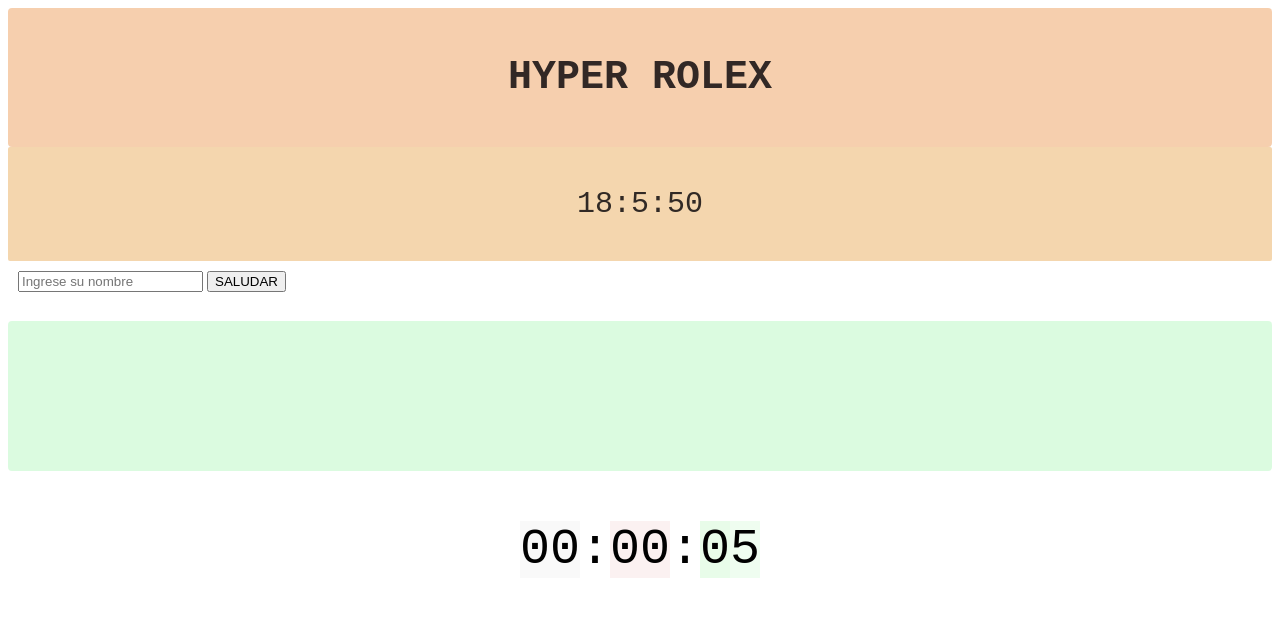
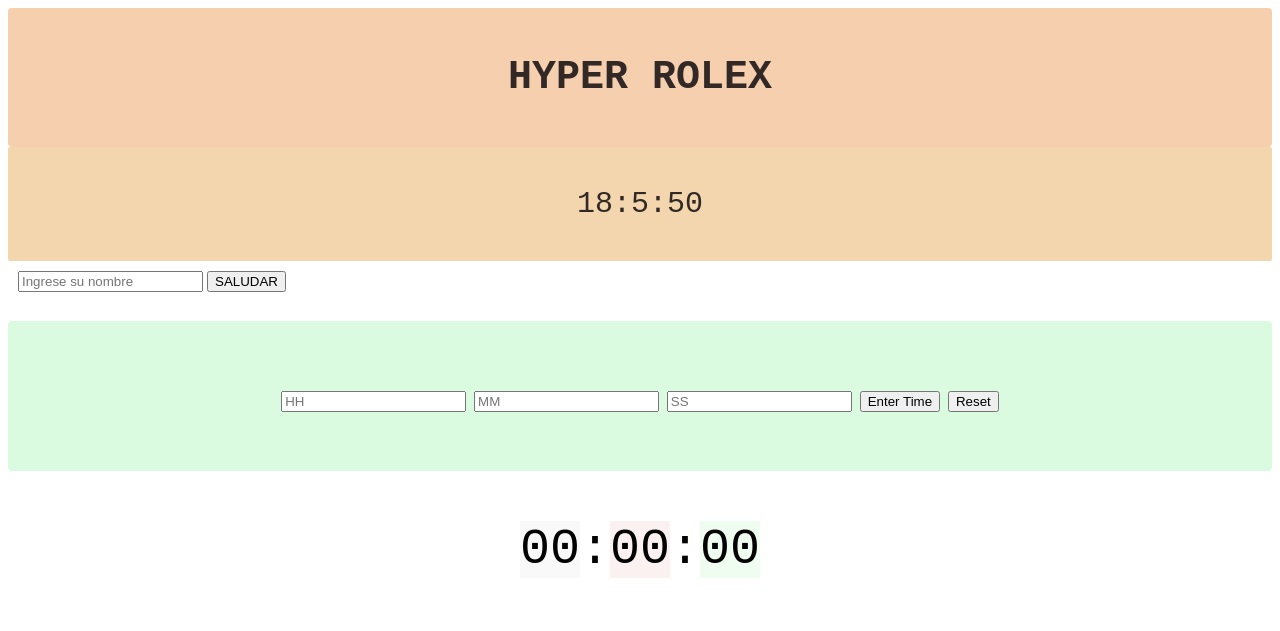
Before and after one commit to HX-MLuquez/clock_in_javascript, a plain HTML site: page index.html in a window 1280 px wide. Drawn offline with Linux system fonts and the light colour scheme.

Commit message:
optimize 1 CLOCK nuclear

```diff
--- a/app.js
+++ b/app.js
@@ -33,32 +33,36 @@ function armarSaludo(name) {
 // ------>>>>>  MI RELOJ NUCLEAR <<<<<<<------
 // ------>>>>>  MY ROLEX NUCLEAR <<<<<<<------
 
-(function () {
-    var timeNuclear = function clockNuclear() {
+
+
+function enterTime(cancel) {
+    if (cancel == 0) {
+        console.log("Cancel");
+
+    } else {
+        let hh = document.getElementById("hh").value;
+        let mm = document.getElementById("mm").value;
+        let ss = document.getElementById("ss").value;
+        // console.log('sssss    esssss_______', ss);
+
+        var timeNuclear = function () {
             setInterval(function () {
+                console.log('sssss    esssss_______', ss);
                 const pTime = document.getElementById("clock_nuclear_seg");
                 const itemCero = document.getElementById("include_cero_seg");
-            if (pTime.innerText < 9 ) {
-                itemCero.innerText = "0";
-             } else {
-                itemCero.innerText = "";
-            }
                 pTime.textContent = pTime.textContent.replace(/\d+/, function (digit) { // replace the digit with the result of the function  con expresiones regulares
-                return (parseInt(digit, 10) + 1) % 60;
+                    let results_seg = (parseInt(digit, 10) + 1) % 60;
+                    results_seg = results_seg * ss;
+                    ss = 1;
+                    return results_seg > 9 ? results_seg : '0' + results_seg;
                 });
-
-            console.log("queeeeeee");
             }, 1000);
             setInterval(function () {
                 const pTime = document.getElementById("clock_nuclear_min");
                 const itemCero = document.getElementById("include_cero_min");
-            if (pTime.innerText < 9) {
-                itemCero.innerText = "0";
-            } else {
-                itemCero.innerText = "";
-            }
                 pTime.textContent = pTime.textContent.replace(/\d+/, function (digit) {
-                return (parseInt(digit, 10) + 1) % 60;
+                    let results_min = (parseInt(digit, 10) + 1) % 60;
+                    return results_min > 9 ? results_min : '0' + results_min;
                 });
 
                 console.log("queeeeeee");
@@ -66,17 +70,28 @@ function armarSaludo(name) {
             setInterval(function () {
                 const pTime = document.getElementById("clock_nuclear_hour");
                 const itemCero = document.getElementById("include_cero_hour");
-            if (pTime.innerText < 9) {
-                itemCero.innerText = "0";
-            } else {
-                itemCero.innerText = "";
-            }
                 pTime.textContent = pTime.textContent.replace(/\d+/, function (digit) {
-                return (parseInt(digit, 10) + 1) % 60;
+                    let results_hour = (parseInt(digit, 10) + 1) % 24;
+                    return results_hour > 9 ? results_hour : '0' + results_hour;
                 });
                 console.log("quuaaaaaaaaaaaaaaa");
             }, 3600000);
         }
         timeNuclear();
         // setInterval(timeClock, 1000);
-})();
+
+    }
+}
+
+// function resetTime() {
+//     // clearInterval(enterTime());
+//     const pTime = document.getElementById("clock_nuclear_seg");
+//     const itemCero = document.getElementById("include_cero_seg");
+//     pTime.textContent = "00";
+//     const pTime2 = document.getElementById("clock_nuclear_min");
+//     const itemCero2 = document.getElementById("include_cero_min");
+//     pTime2.textContent = "00";
+//     const pTime3 = document.getElementById("clock_nuclear_hour");
+//     const itemCero3 = document.getElementById("include_cero_hour");
+//     pTime3.textContent = "00";
+// }
--- a/index.html
+++ b/index.html
@@ -27,6 +27,11 @@
         </div>
         <div class="saludando">
             <h3 id="saludo"></h3>
+            <input type="number" placeholder="HH" value="" id="hh" />
+            <input type="number" placeholder="MM" value="" id="mm" />
+            <input type="number" placeholder="SS" value="" id="ss" />
+            <input type="button" value="Enter Time" onclick="enterTime(1)" />
+            <input type="button" value="Reset" onclick="enterTime(0)" />
         </div>
         <div class="sum_and_rest_count">
         </div>
@@ -40,8 +45,9 @@
             </p>
             <p>:</p>
             <p id="include_cero_seg"></p>
-            <p id="clock_nuclear_seg">00
+            <p value="" id="clock_nuclear_seg">00
             </p>
+            <num id="num_hour"></num>
         </div>
     </div>
     <script src="app.js"></script>
```
Lines whose indentation alone changed are shown as unchanged.
